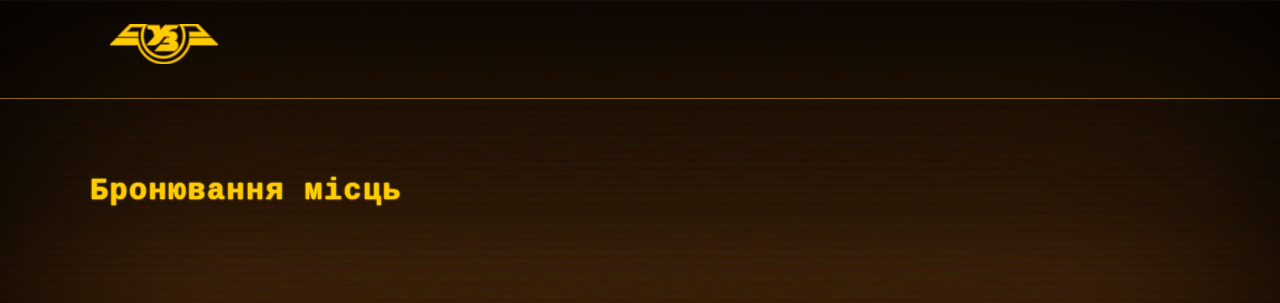
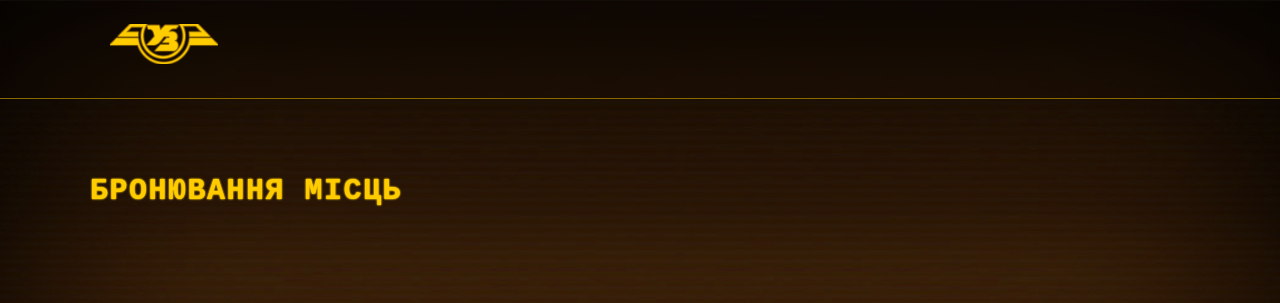
Before and after one commit to the-darkkk/web-railway-ms, a React (Vite) app: page /booking/1 in a window 1280 px wide. Shown: the top 303 px of the page. Built offline with nearby package versions, Linux system fonts and the light colour scheme; a web font is replaced by a local one.

Commit message:
Add react-toast & fix routing

```diff
--- a/package.json
+++ b/package.json
@@ -13,7 +13,8 @@
     "axios": "^1.16.0",
     "react": "^19.2.5",
     "react-dom": "^19.2.5",
-    "react-router-dom": "^7.15.0"
+    "react-router-dom": "^7.15.0",
+    "react-toastify": "^11.1.0"
   },
   "devDependencies": {
     "@eslint/js": "^10.0.1",
--- a/src/App.jsx
+++ b/src/App.jsx
@@ -1,6 +1,8 @@
 import { BrowserRouter, Routes, Route, Link } from 'react-router-dom';
 import Home from './pages/Home';
 import Booking from './pages/Booking';
+import { ToastContainer } from 'react-toastify';
+import 'react-toastify/dist/ReactToastify.css';
 
 const BookingStub = () => <div className="container"><h2>Бронювання місць</h2></div>;
 
@@ -13,10 +15,11 @@ function App() {
         </div>
       </header>
 
-      <Routes>
+<Routes>
         <Route path="/" element={<Home />} />
-        <Route path="/booking/:trainId" element={<BookingStub />} />
+        <Route path="/booking/:trainId" element={<Booking />} />
       </Routes>
+      <ToastContainer position="bottom-right" theme="dark" />
     </BrowserRouter>
   );
 }
```
Also changed, not shown: 1 other file (tests, documents, lock files or other folders).
